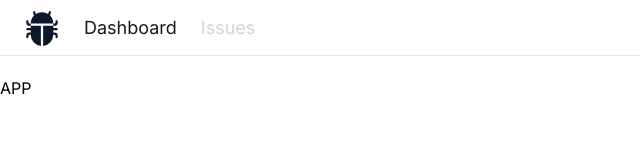
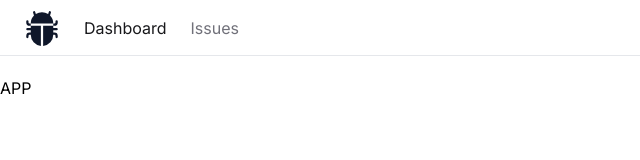
Before and after one commit to necmigunduz/next-full-stack, a Next.js app: page / in a window 1280 px wide. Shown: the top 160 px of the page, without its empty margins (0-640 px from the left). Built offline with nearby package versions, Linux system fonts and the light colour scheme.

Commit message:
add: reorganize classnames with classnames function

```diff
--- a/app/NavBar.tsx
+++ b/app/NavBar.tsx
@@ -3,10 +3,11 @@ import Link from "next/link";
 import { usePathname } from "next/navigation";
 import React from "react";
 import { BsFillBugFill } from "react-icons/bs";
+import classnames from "classnames";
 
 const NavBar = () => {
   const currentPath = usePathname();
-  console.log(currentPath);
+
   const links = [
     {
       label: "Dashboard",
@@ -26,8 +27,12 @@ const NavBar = () => {
         {links.map((link, linkIndex) => (
           <li key={linkIndex}>
             <Link
-              className={`${
-                link?.href === currentPath ? "text-zinc-900" : "text-zinc-300"} hover:opacity-90 hover:text-emerald-200 text-lg transition-colors`}
+              className={classnames({
+                "text-zinc-900": link?.href === currentPath,
+                "text-zinc-500": link?.href !== currentPath,
+                "hover:opacity-75": true,
+                "hover:text-yellow-400 transition-colors": true,
+              })}
               href={link?.href}
             >
               {link?.label}
--- a/package.json
+++ b/package.json
@@ -9,6 +9,7 @@
     "lint": "next lint"
   },
   "dependencies": {
+    "classnames": "^2.3.2",
     "next": "14.0.3",
     "react": "^18",
     "react-dom": "^18",
```
Also changed, not shown: 1 other file (tests, documents, lock files or other folders).
